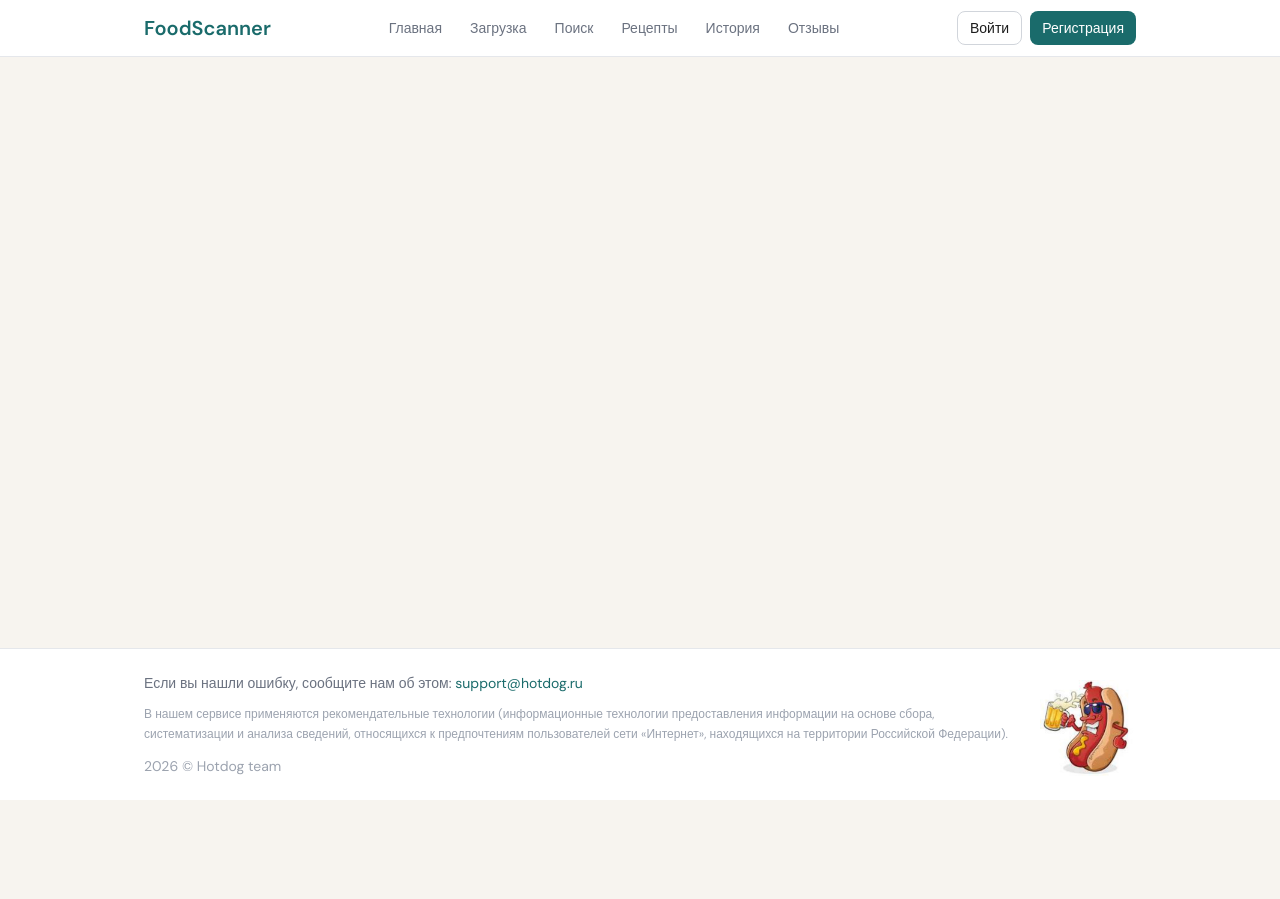
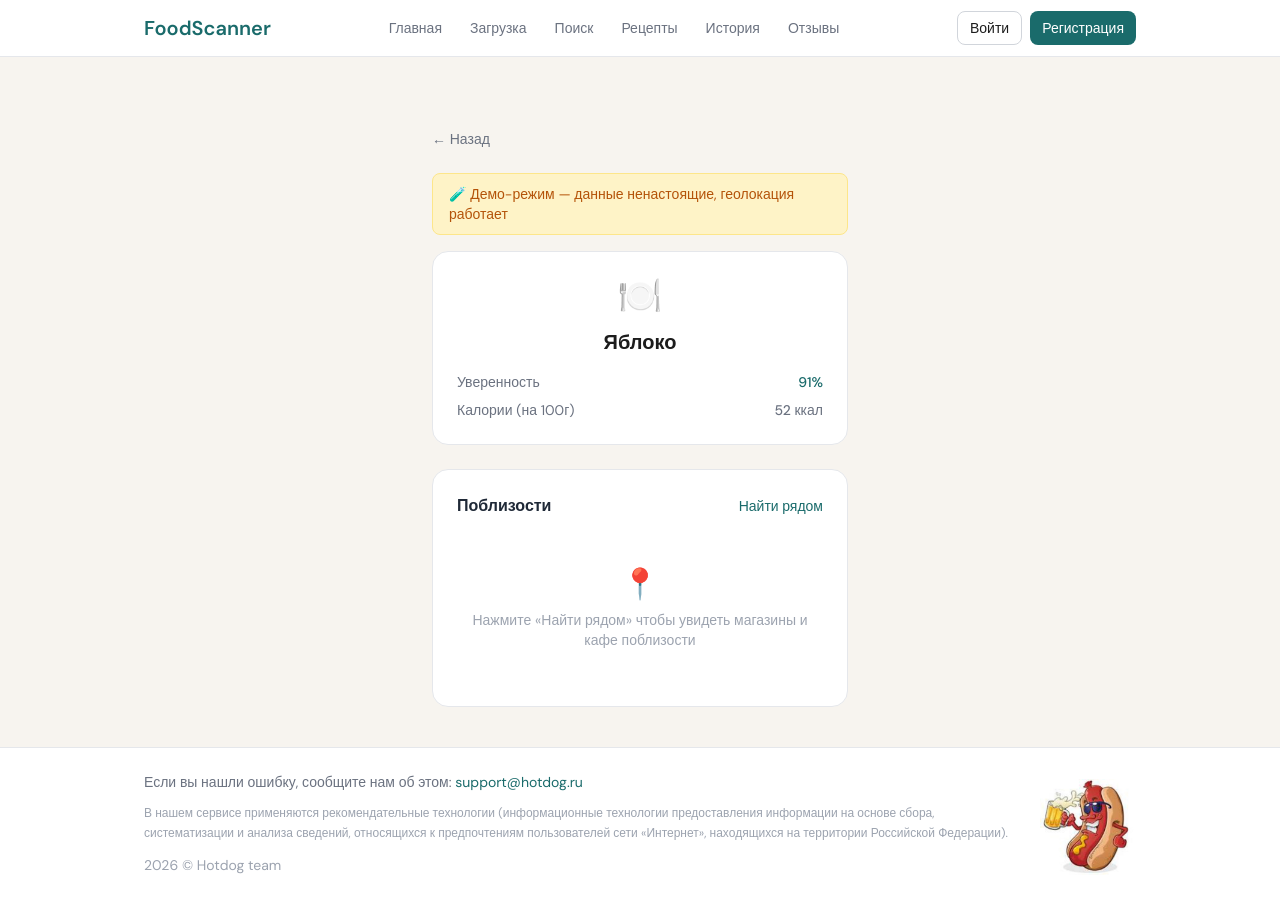
Before and after one commit to dsusachev/hotdog, a React (Vite) app in the folder src/front/: page /result/demo in a window 1280 px wide. Before the commit the page ends 800 px from the top, so only its background shows below. Built offline with nearby package versions, Linux system fonts and the light colour scheme; the HTML template or start-up script is replaced by a standard one.

Commit message:
add geolocation request

```diff
--- a/src/front/src/App.tsx
+++ b/src/front/src/App.tsx
@@ -10,6 +10,13 @@ import HistoryPage from './pages/HistoryPage'
 import FeedbackPage from './pages/FeedbackPage'
 import LoginPage from './pages/LoginPage'
 import RegisterPage from './pages/RegisterPage'
+import ResultPage from './pages/ResultPage'
+
+const MOCK_RESULT = {
+  label: 'Яблоко',
+  confidence: 0.91,
+  calories: 52,
+}
 
 function App() {
   return (
@@ -26,6 +33,8 @@ function App() {
             <Route path="/feedback"  element={<FeedbackPage />} />
             <Route path="/login"     element={<LoginPage />} />
             <Route path="/register"  element={<RegisterPage />} />
+            <Route path="/result"    element={<ResultPage />} />
+            <Route path="/result/demo" element={<ResultPage mockResult={MOCK_RESULT} />} />
           </Routes>
         </main>
         <Footer />
--- a/src/front/src/pages/ResultPage.tsx
+++ b/src/front/src/pages/ResultPage.tsx
@@ -1,4 +1,4 @@
-import { useEffect, useState } from 'react'
+import { useState } from 'react'
 import { useNavigate, useLocation } from 'react-router-dom'
 
 const YANDEX_API_KEY = 'ВАШ_КЛЮЧ_ЗДЕСЬ'
@@ -13,10 +13,14 @@ type Place = {
 type GeoStatus = 'idle' | 'loading' | 'success' | 'error'
 type PlacesStatus = 'idle' | 'loading' | 'success' | 'error'
 
-export default function ResultPage() {
+type Props = {
+  mockResult?: { label: string; confidence: number; calories: number } | null
+}
+
+export default function ResultPage({ mockResult }: Props) {
   const navigate = useNavigate()
   const { state } = useLocation()
-  const result = state?.result ?? null
+  const result = state?.result ?? mockResult ?? null
 
   const [geoStatus, setGeoStatus]       = useState<GeoStatus>('idle')
   const [placesStatus, setPlacesStatus] = useState<PlacesStatus>('idle')
@@ -24,7 +28,6 @@ export default function ResultPage() {
   const [geoError, setGeoError]         = useState('')
   const [placesError, setPlacesError]   = useState('')
 
-  // Request geolocation then fetch nearby places
   const fetchNearby = () => {
     if (!navigator.geolocation) {
       setGeoError('Геолокация не поддерживается вашим браузером')
@@ -58,7 +61,6 @@ export default function ResultPage() {
   const loadPlaces = async (lat: number, lon: number) => {
     setPlacesStatus('loading')
     try {
-      // Yandex Places API (геопоиск)
       const url = new URL('https://search-maps.yandex.ru/v1/')
       url.searchParams.set('apikey', YANDEX_API_KEY)
       url.searchParams.set('text', 'магазины продукты кафе рестораны')
@@ -74,11 +76,14 @@ export default function ResultPage() {
       const data = await res.json()
       const features = data.features ?? []
 
-      const parsed: Place[] = features.map((f: any) => {
+      const rawDistances: number[] = features.map((f: any) => {
+        const coords: [number, number] = f.geometry.coordinates
+        return haversine(lat, lon, coords[1], coords[0])
+      })
+
+      const parsed: Place[] = features.map((f: any, i: number) => {
         const props = f.properties
-        const coords: [number, number] = f.geometry.coordinates // [lon, lat]
-        const dist = haversine(lat, lon, coords[1], coords[0])
-
+        const dist = rawDistances[i]
         return {
           name:     props.name ?? 'Без названия',
           address:  props.description ?? '',
@@ -89,16 +94,7 @@ export default function ResultPage() {
         }
       })
 
-      // Sort by distance (raw metres)
-      const withRaw = features.map((f: any) => {
-        const coords: [number, number] = f.geometry.coordinates
-        return haversine(lat, lon, coords[1], coords[0])
-      })
-      parsed.sort((a, b) => {
-        const da = withRaw[parsed.indexOf(a)] ?? 0
-        const db = withRaw[parsed.indexOf(b)] ?? 0
-        return da - db
-      })
+      parsed.sort((a, b) => rawDistances[features.indexOf(a)] - rawDistances[features.indexOf(b)])
 
       setPlaces(parsed)
       setPlacesStatus('success')
@@ -108,6 +104,8 @@ export default function ResultPage() {
     }
   }
 
+  const isMock = !state?.result && !!mockResult
+
   return (
     <div className="max-w-md mx-auto py-10 px-4">
       <button
@@ -116,6 +114,13 @@ export default function ResultPage() {
       >
         ← Назад
       </button>
+
+      {/* Demo banner */}
+      {isMock && (
+        <div className="mb-4 px-4 py-2.5 bg-amber-50 border border-amber-200 rounded-lg text-amber-700 text-sm">
+          🧪 Демо-режим — данные ненастоящие, геолокация работает
+        </div>
+      )}
 
       {/* Classification result */}
       <div className="bg-white border border-gray-200 rounded-2xl p-6 mb-6">
@@ -161,7 +166,6 @@ export default function ResultPage() {
           </button>
         </div>
 
-        {/* States */}
         {geoStatus === 'idle' && (
           <div className="text-center text-gray-400 py-8">
             <div className="text-3xl mb-2">📍</div>
@@ -181,10 +185,7 @@ export default function ResultPage() {
         {geoStatus === 'error' && (
           <div className="text-center py-6">
             <p className="text-red-500 text-sm mb-3">{geoError}</p>
-            <button
-              onClick={fetchNearby}
-              className="text-sm text-teal-600 hover:underline"
-            >
+            <button onClick={fetchNearby} className="text-sm text-teal-600 hover:underline">
               Попробовать снова
             </button>
           </div>
@@ -193,10 +194,7 @@ export default function ResultPage() {
         {placesStatus === 'error' && (
           <div className="text-center py-6">
             <p className="text-red-500 text-sm mb-3">{placesError}</p>
-            <button
-              onClick={fetchNearby}
-              className="text-sm text-teal-600 hover:underline"
-            >
+            <button onClick={fetchNearby} className="text-sm text-teal-600 hover:underline">
               Попробовать снова
             </button>
           </div>
@@ -238,7 +236,6 @@ export default function ResultPage() {
   )
 }
 
-// Haversine formula — distance between two coords in metres
 function haversine(lat1: number, lon1: number, lat2: number, lon2: number): number {
   const R = 6371000
   const toRad = (x: number) => (x * Math.PI) / 180
```
